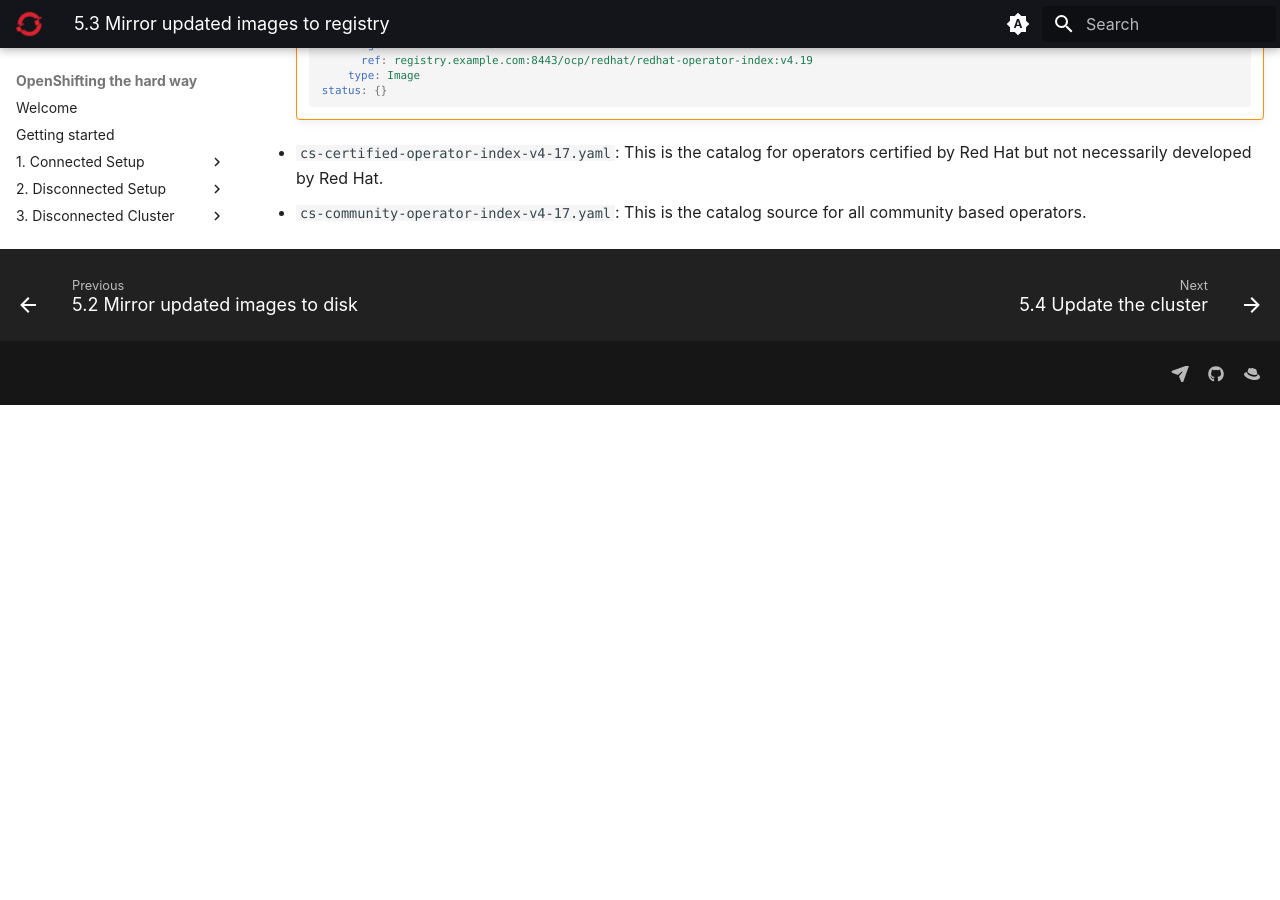
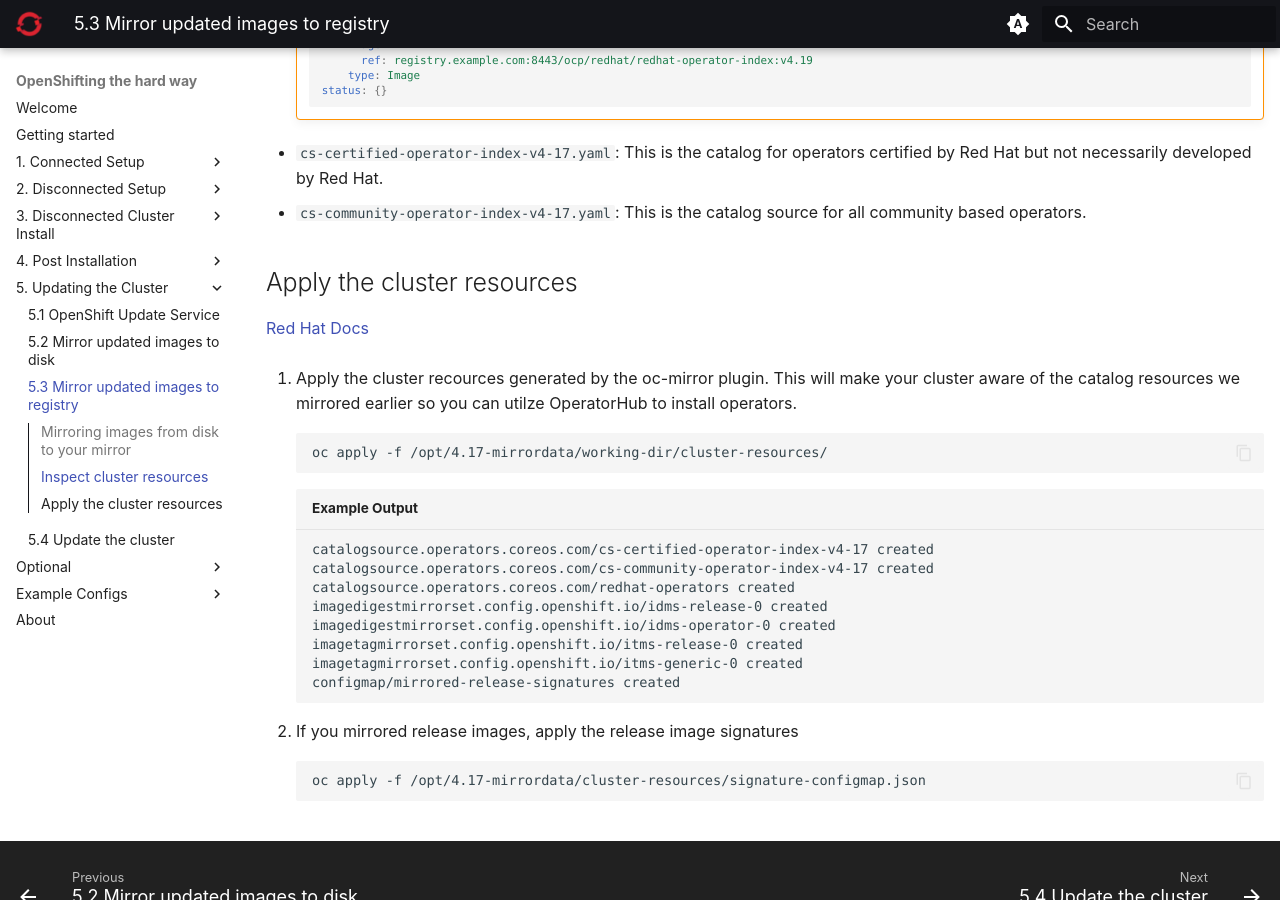
Before and after one commit to yojoshb/disco-docs, an MkDocs documentation site: the page built from docs/update/disconnected-mirroring.md, in a window 1280 px wide and 900 px high, scrolled down 3075 px. Built offline with MkDocs 1.6.1 and Material for MkDocs 9.7.7, drawn with Linux system fonts in a browser that asks for light colours; plug-ins that fetch from the network failed and are left out; before the commit the page ends 3480 px from its top, so only the background shows below that; some of the changed text lies outside the part shown.

Commit message:
fix build script, add update portion

````diff
--- a/docs/update/disconnected-mirroring.md
+++ b/docs/update/disconnected-mirroring.md
@@ -69,7 +69,7 @@
     cc-redhat-operator-index-v4-17.yaml  cs-redhat-operator-index-v4-17.yaml  idms-oc-mirror.yaml  itms-oc-mirror.yaml  signature-configmap.json  signature-configmap.yaml  updateService.yaml
     ```
 
-## Apply the updated resources
+## Inspect cluster resources
 From your `oc mirror` command, you could have the following files in your working-dir i.e. `/opt/4.17-mirrordata/working-dir/cluster-resources/`. It all depends on what you mirrored.
 
   - `idms-oc-mirror.yaml`: This is a list of mappings between the original public registry and your local registry for all images that are identified by their digest (ImageDigestMirrorSet).
@@ -118,3 +118,27 @@
 
   - `cs-certified-operator-index-v4-17.yaml`: This is the catalog for operators certified by Red Hat but not necessarily developed by Red Hat.
   - `cs-community-operator-index-v4-17.yaml`: This is the catalog source for all community based operators.
+
+## Apply the cluster resources
+
+[Red Hat Docs](https://docs.redhat.com/en/documentation/openshift_container_platform/4.18/html/disconnected_environments/mirroring-in-disconnected-environments#oc-mirror-updating-cluster-manifests-v2_about-installing-oc-mirror-v2){:target="_blank"}
+
+1. Apply the cluster recources generated by the oc-mirror plugin. This will make your cluster aware of the catalog resources we mirrored earlier so you can utilze OperatorHub to install operators.
+```{ .bash }
+oc apply -f /opt/4.17-mirrordata/working-dir/cluster-resources/
+```
+```{ . .no-copy title="Example Output" }
+catalogsource.operators.coreos.com/cs-certified-operator-index-v4-17 created
+catalogsource.operators.coreos.com/cs-community-operator-index-v4-17 created
+catalogsource.operators.coreos.com/redhat-operators created
+imagedigestmirrorset.config.openshift.io/idms-release-0 created
+imagedigestmirrorset.config.openshift.io/idms-operator-0 created
+imagetagmirrorset.config.openshift.io/itms-release-0 created
+imagetagmirrorset.config.openshift.io/itms-generic-0 created
+configmap/mirrored-release-signatures created
+```
+
+1. If you mirrored release images, apply the release image signatures
+```{ .bash }
+oc apply -f /opt/4.17-mirrordata/cluster-resources/signature-configmap.json
+```
````
Also changed, not shown: docs/update/index.md (+3 -0 lines), 1 other file.
